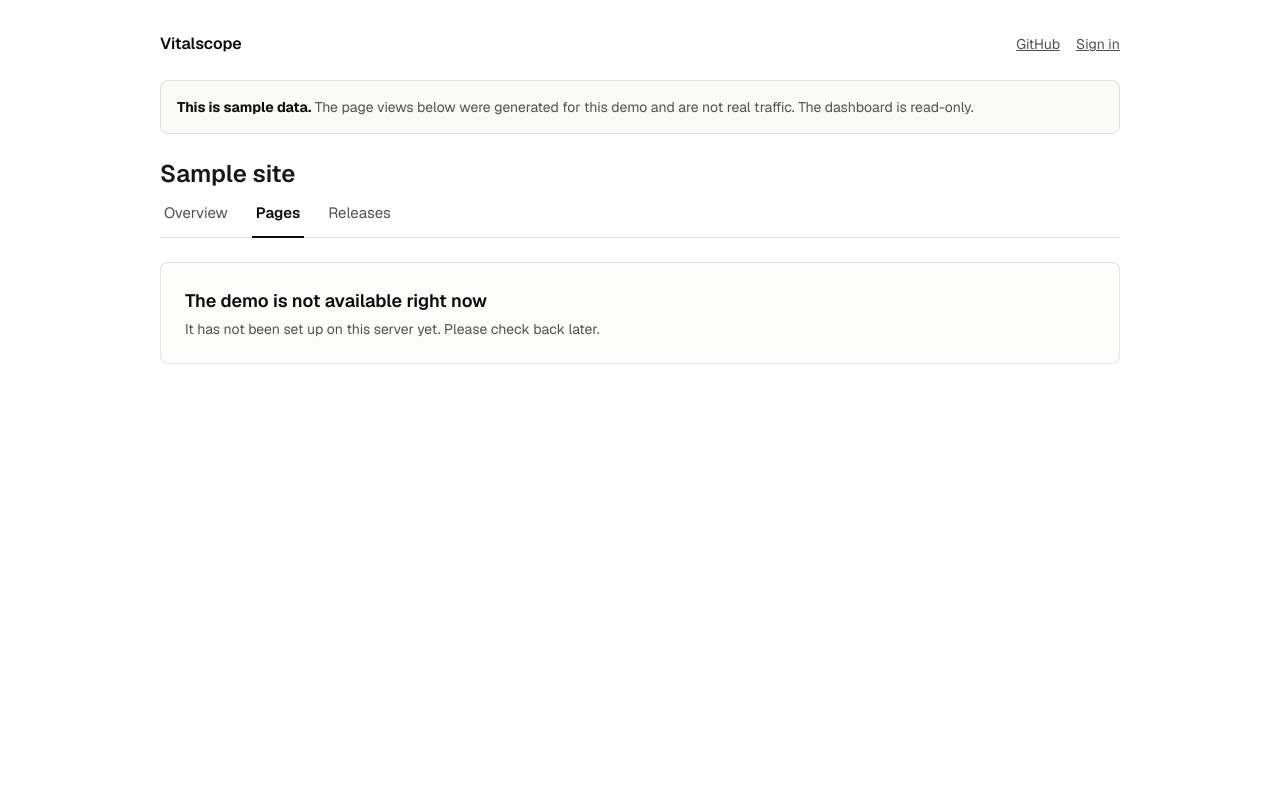
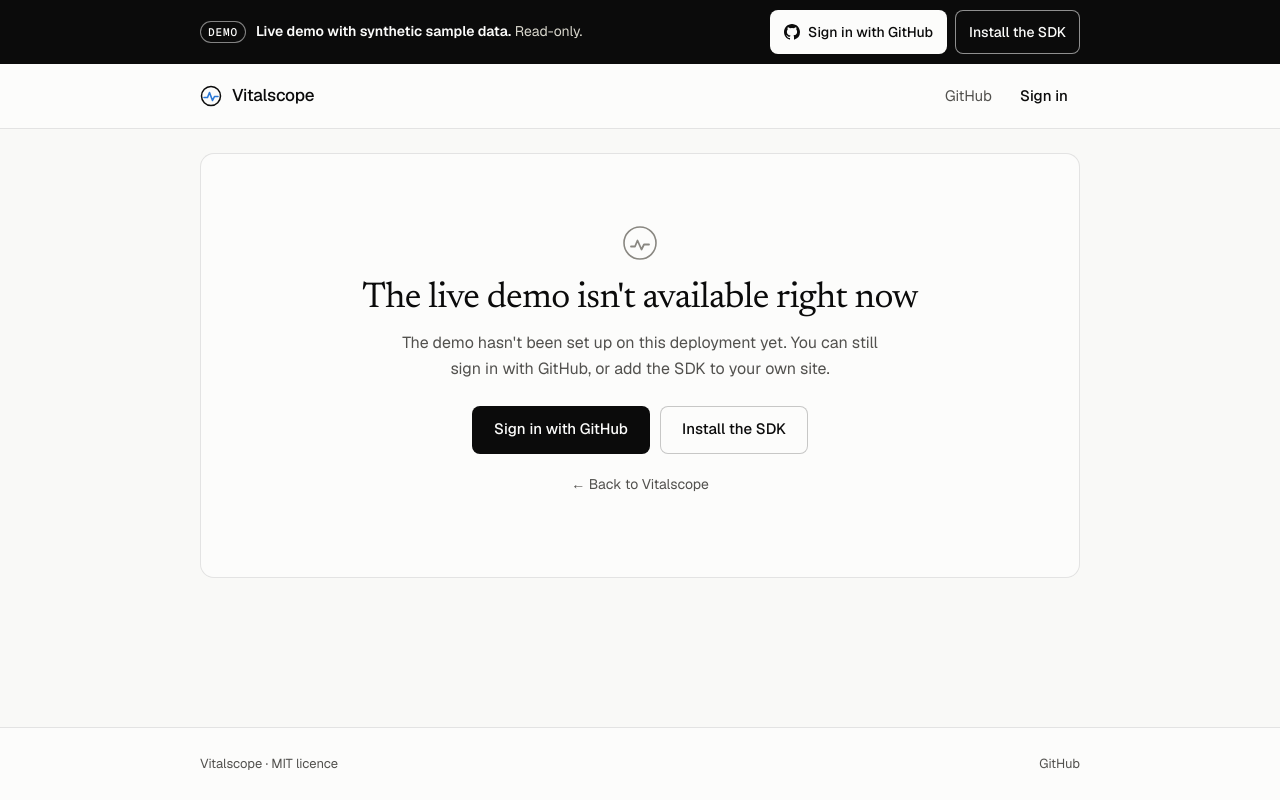
Before and after one commit to praveen-raj-r/vitalscope, a Next.js app in the folder apps/web/: page /demo/pages/1 in a window 1280 px wide. Built offline with nearby package versions, Linux system fonts and the light colour scheme.

Commit message:
feat: enhance DemoLayout and DemoUnavailable components with improved UI and user guidance

```diff
--- a/apps/web/src/app/demo/layout.tsx
+++ b/apps/web/src/app/demo/layout.tsx
@@ -1,38 +1,122 @@
 import type { Metadata } from "next";
 import Link from "next/link";
+import { GitHubMark, Logo } from "@/components/brand";
+import { DemoUnavailable } from "@/components/demo-unavailable";
 import { SiteTabs } from "@/components/site-tabs";
+import { demoSiteId } from "@/lib/demo";
 import { GITHUB_URL } from "@/lib/site-config";
+import { FOCUS, SANS, SERIF } from "@/lib/ui";
 
 export const metadata: Metadata = {
   title: "Demo · Vitalscope",
-  description: "A read-only Vitalscope dashboard on sample data. No sign-in needed.",
+  description:
+    "A read-only Vitalscope dashboard on sample data. No sign-in needed.",
 };
 
-export default function DemoLayout({ children }: { children: React.ReactNode }) {
+const WRAP = "mx-auto max-w-240 px-5 md:px-10";
+
+export default function DemoLayout({
+  children,
+}: {
+  children: React.ReactNode;
+}) {
+  const configured = demoSiteId() !== null;
   return (
-    <div className="mx-auto max-w-5xl p-8">
-      <header className="flex flex-wrap items-center justify-between gap-3">
-        <Link href="/" className="font-semibold text-vz-ink">
+    <div
+      className={`flex min-h-screen flex-col bg-vz-page text-vz-ink ${SANS}`}
+    >
+      <aside
+        role="region"
+        aria-label="Demo notice"
+        className="sticky top-0 z-5 bg-vz-ink text-vz-surface"
+      >
+        <div
+          className={`${WRAP} flex flex-wrap items-center justify-between gap-x-5 gap-y-2.5 py-3 md:py-2.5`}
+        >
+          <div className="flex min-w-0 flex-[1_1_280px] items-center gap-2.5">
+            <span className="flex-none rounded-full px-2 py-0.75 font-mono text-[11px] font-medium tracking-[0.08em] uppercase shadow-[inset_0_0_0_1px_rgb(252_252_251/0.5)]">
+              Demo
+            </span>
+            <span className="text-sm leading-[1.4]">
+              <strong className="font-semibold">
+                Live demo with synthetic sample data.
+              </strong>{" "}
+              <span className="text-[#d9d7cd]">Read-only.</span>
+            </span>
+          </div>
+          <div className="flex flex-[1_1_100%] gap-2 md:flex-none">
+            <Link
+              href="/login"
+              className="inline-flex min-h-11 flex-auto items-center justify-center gap-2 rounded-lg bg-vz-surface px-3.5 text-sm font-medium whitespace-nowrap text-vz-ink no-underline hover:bg-[#e9e8e2] focus-visible:outline-2 focus-visible:outline-offset-2 focus-visible:outline-white"
+            >
+              <GitHubMark size={16} />
+              Sign in with GitHub
+            </Link>
+            <Link
+              href="/#install"
+              className="inline-flex min-h-11 flex-auto items-center justify-center rounded-lg px-3.5 text-sm font-medium whitespace-nowrap text-vz-surface no-underline shadow-[inset_0_0_0_1px_rgb(252_252_251/0.55)] hover:bg-white/12 focus-visible:outline-2 focus-visible:outline-offset-2 focus-visible:outline-white"
+            >
+              Install the SDK
+            </Link>
+          </div>
+        </div>
+      </aside>
+
+      <header className="border-b border-vz-border bg-vz-surface">
+        <div className={`${WRAP} flex h-16 items-center justify-between gap-3`}>
+          <Link
+            href="/"
+            className={`flex min-h-11 items-center gap-2.5 text-[17px] font-medium tracking-[-0.01em] no-underline ${FOCUS}`}
+          >
+            <Logo />
             Vitalscope
           </Link>
-        <nav aria-label="Site" className="flex gap-4 text-sm text-vz-ink-2">
-          <a href={GITHUB_URL} className="underline hover:text-vz-ink">
+          <nav aria-label="Primary" className="flex gap-1 text-[15px]">
+            <a
+              href={GITHUB_URL}
+              className={`flex min-h-11 items-center px-3 text-vz-ink-2 no-underline hover:text-vz-ink ${FOCUS}`}
+            >
               GitHub
             </a>
-          <Link href="/login" className="underline hover:text-vz-ink">
+            <Link
+              href="/login"
+              className={`flex min-h-11 items-center px-0 font-medium text-vz-ink no-underline md:pr-3 md:pl-3 ${FOCUS}`}
+            >
               Sign in
             </Link>
           </nav>
+        </div>
       </header>
 
-      <div role="note" className="mt-6 rounded-lg border border-vz-border bg-vz-page p-4 text-sm text-vz-ink-2">
-        <strong className="text-vz-ink">This is sample data.</strong> The page views below were generated for this demo
-        and are not real traffic. The dashboard is read-only.
-      </div>
-
-      <h1 className="mt-6 text-2xl font-semibold">Sample site</h1>
+      <main className={`${WRAP} w-full flex-1 pt-6 pb-18`}>
+        {configured ? (
+          <>
+            <h1
+              className={`${SERIF} mb-5 text-[28px] leading-[1.1] font-normal tracking-[-0.02em] md:text-[40px]`}
+            >
+              Sample data
+            </h1>
             <SiteTabs basePath="/demo" />
             <div className="mt-6">{children}</div>
+          </>
+        ) : (
+          <DemoUnavailable />
+        )}
+      </main>
+
+      <footer className="border-t border-vz-border bg-vz-surface">
+        <div
+          className={`${WRAP} flex min-h-18 items-center justify-between gap-3 text-[13px] text-vz-ink-2`}
+        >
+          <span>Vitalscope · MIT licence</span>
+          <a
+            href={GITHUB_URL}
+            className={`flex min-h-11 items-center text-vz-ink-2 ${FOCUS}`}
+          >
+            GitHub
+          </a>
+        </div>
+      </footer>
     </div>
   );
 }
--- a/apps/web/src/components/demo-unavailable.tsx
+++ b/apps/web/src/components/demo-unavailable.tsx
@@ -1,8 +1,38 @@
+import Link from "next/link";
+import { CARD, FOCUS, SERIF } from "@/lib/ui";
+
+/** Shown when DEMO_SITE_ID is not set on this deployment. It offers the two things a visitor can still do. */
 export function DemoUnavailable() {
   return (
-    <div className="rounded-lg border border-vz-border bg-vz-surface p-6">
-      <h2 className="text-lg font-semibold text-vz-ink">The demo is not available right now</h2>
-      <p className="mt-1 text-sm text-vz-ink-2">It has not been set up on this server yet. Please check back later.</p>
-    </div>
+    <section className={`${CARD} flex flex-col items-center px-4.5 py-10 text-center md:px-7 md:py-18`}>
+      <svg width="36" height="36" viewBox="0 0 36 36" aria-hidden="true">
+        <circle cx="18" cy="18" r="16" fill="none" stroke="#898781" strokeWidth="1.6" />
+        <path d="M9 21.5h4l2.5-6 4 9 2.5-5H27" fill="none" stroke="#898781" strokeWidth="1.8" strokeLinecap="round" strokeLinejoin="round" />
+      </svg>
+      <h1 className={`${SERIF} mt-4.5 mb-2.5 text-[28px] leading-[1.15] font-normal tracking-[-0.02em] md:text-[36px]`}>
+        The live demo isn&apos;t available right now
+      </h1>
+      <p className="max-w-120 text-base leading-[1.6] text-pretty text-vz-ink-2">
+        The demo hasn&apos;t been set up on this deployment yet. You can still sign in with GitHub, or add the SDK to your
+        own site.
+      </p>
+      <div className="mt-6 flex w-full flex-wrap justify-center gap-2.5">
+        <Link
+          href="/login"
+          className="inline-flex min-h-12 w-full items-center justify-center rounded-lg bg-vz-ink px-5.5 text-[15px] font-medium text-vz-surface no-underline hover:bg-[#2b2a28] focus-visible:outline-2 focus-visible:outline-offset-3 focus-visible:outline-vz-series md:w-auto"
+        >
+          Sign in with GitHub
+        </Link>
+        <Link
+          href="/#install"
+          className="inline-flex min-h-12 w-full items-center justify-center rounded-lg bg-vz-surface px-5.5 text-[15px] font-medium text-vz-ink no-underline shadow-[inset_0_0_0_1px_rgb(11_11_11/0.22)] hover:bg-[#efeee9] focus-visible:outline-2 focus-visible:outline-offset-3 focus-visible:outline-vz-series md:w-auto"
+        >
+          Install the SDK
+        </Link>
+      </div>
+      <Link href="/" className={`mt-2 inline-flex min-h-11 items-center text-sm text-vz-ink-2 no-underline ${FOCUS}`}>
+        ← Back to Vitalscope
+      </Link>
+    </section>
   );
 }
```
Lines whose indentation alone changed are shown as unchanged.
